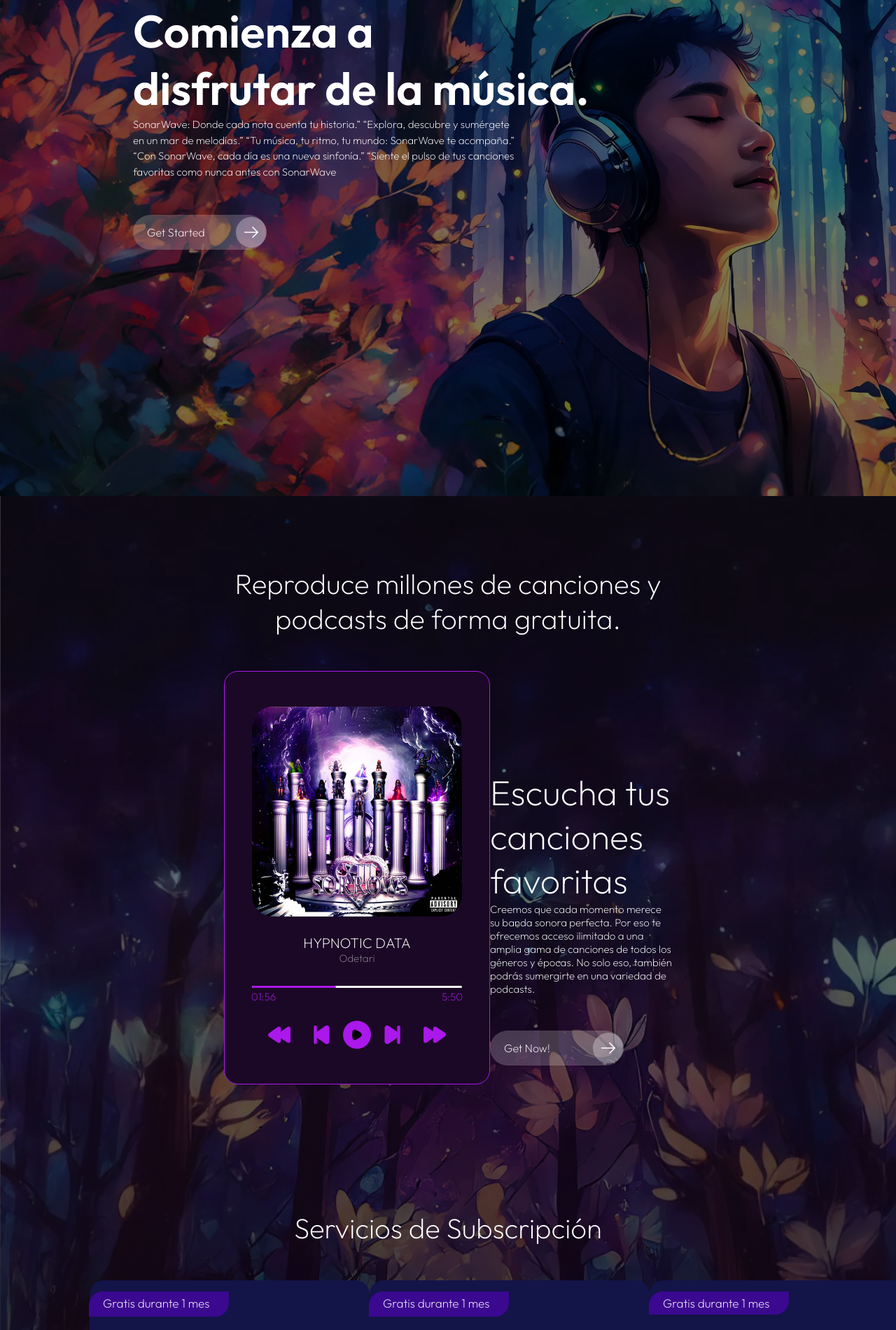
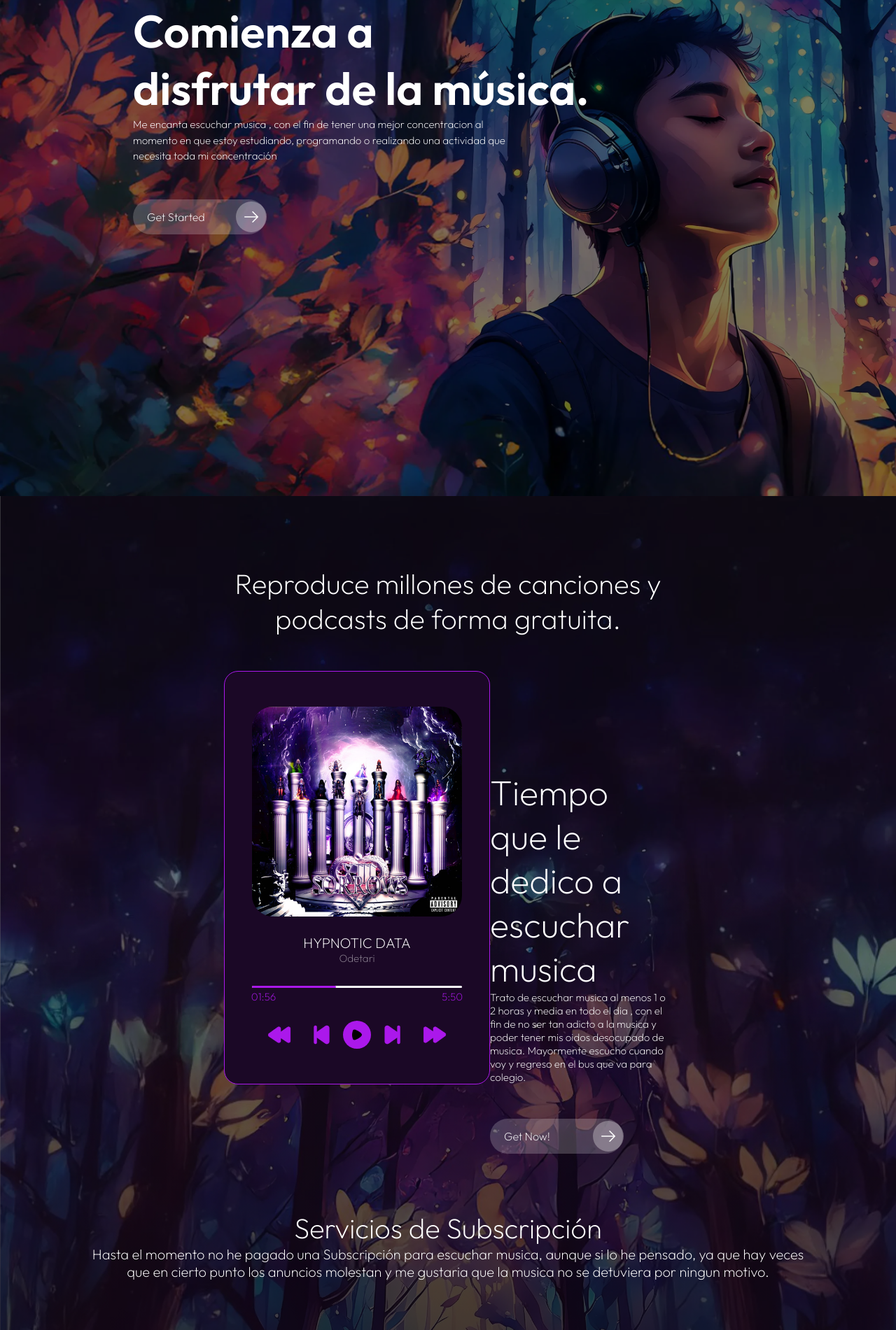
Before and after one commit to ndelacruz-2023048/Laboratorio-1-Enero, a plain HTML site: page pagina_interes.html in a window 1280 px wide. Shown: the part 261-2162 px from the top of the page at 70% size. Drawn offline with Linux system fonts and the light colour scheme; files whose address does not match are found by name.

Commit message:
Se termino de agregar informacion  a la pagina de interes

```diff
--- a/pagina_interes.html
+++ b/pagina_interes.html
@@ -1,7 +1,7 @@
 <!DOCTYPE html>
 <html lang="en">
 
-<head>
+<h>
     <meta charset="UTF-8">
     <meta name="viewport" content="width=device-width, initial-scale=1.0">
     <link rel="preconnect" href="https://fonts.googleapis.com">
@@ -9,7 +9,7 @@
     <link href="https://fonts.googleapis.com/css2?family=Outfit:wght@100..900&display=swap" rel="stylesheet">
     <link rel="stylesheet" href="./styles.css">
     <title>Document</title>
-</head>
+
 
 <body>
     <header class="header">
@@ -23,9 +23,9 @@
                 </div>
 
                 <nav class="navegacion__derecha">
-                    <li><a href="artistas.html">Artistas</a></li>
-                    <li><a href="ayuda.html">Ayuda</a></li>
-                    <li><a href="index.html">Principal</a></li>
+                    <li><a href="#">Artistas</a></li>
+                    <li><a href="#">Ayuda</a></li>
+                    <li><a href="#">Principal</a></li>
                 </nav>
 
             </div>
@@ -33,10 +33,7 @@
         <div class="header__titulo">
             <div class="textoPrincipal">
                 <h1 class="textoPrincipal__titulo">Comienza a<br>disfrutar de la música.</h1>
-                <p class="textoPrincipal__parrafo">SonarWave: Donde cada nota cuenta tu historia.” “Explora, descubre y
-                    sumérgete en un mar de melodías.” “Tu música, tu ritmo, tu mundo: SonarWave te acompaña.” “Con
-                    SonarWave, cada día es una nueva sinfonía.” “Siente el pulso de tus canciones favoritas como nunca
-                    antes con SonarWave
+                <p class="textoPrincipal__parrafo">Me encanta escuchar musica , con el fin de tener una mejor concentracion al momento en que estoy estudiando, programando o realizando una actividad que necesita toda mi concentración
                 </p>
                 <a class="textoPrincipal__label" href="https://www.google.com.gt/?hl=es">
                     <div class="started">
@@ -74,10 +71,8 @@
                 </div>
             </div>
             <div class="anuncio1">
-                <h2 class="anuncio1__titulo">Escucha tus canciones favoritas</h2>
-                <p class="anuncio1__parrafo"> Creemos que cada momento merece su banda sonora perfecta. Por eso te
-                    ofrecemos acceso ilimitado a una amplia gama de canciones de todos los géneros y épocas. No solo
-                    eso, también podrás sumergirte en una variedad de podcasts.</p>
+                <h2 class="anuncio1__titulo">Tiempo que le dedico a escuchar musica</h2>
+                <p class="anuncio1__parrafo"> Trato de escuchar musica al menos 1 o 2 horas y media en todo el dia , con el fin de no ser tan adicto a la musica y poder tener mis oidos desocupado de musica. Mayormente escucho cuando voy y regreso en el bus que va para colegio. </p>
                 <a class="textoPrincipal__label" href="#">
                     <div class="started">
                         <label class="started__label">Get Now!</label>
@@ -88,6 +83,7 @@
         </div>
         <div class="reproduce2">
             <h2 class="reproductorMockup__titulo">Servicios de Subscripción</h2>
+            <p class="reproduce3__subtitulo">Hasta el momento no he pagado una Subscripción para escuchar musica, aunque si lo he pensado, ya que hay veces que en cierto punto los anuncios molestan y me gustaria que la musica no se detuviera por ningun motivo.  </p>
             <div class="planes">
                 <div class="plan1">
                     <p class="plan1__premium">Premium</p>
@@ -130,6 +126,7 @@
         <div class="reproduce3">
             <div class="reproduce3__container">
                 <h2 class="reproduce3__titulo">Escucha a tu artista favorito</h2>
+                <p class="reproduce3__subtitulo">Trato de escuchar todo tipo de musica , ya que pienso que toda la musica tiene un buen ritmo, aunque trato de escuchar musica de los 90s. Otro dato es que regularmente esucho musica desde spotify y muy de vez en cuando de youtube music o youtube </p>
                 <div class="container3-imagenes">
                     <div class="container3-imagenes__container">
                         <img class="container3-imagenes__img" src="./sources//straykids.jpeg" alt="">
--- a/styles.css
+++ b/styles.css
@@ -1213,10 +1213,18 @@ header {
 .reproduce3__titulo {
     position: relative;
     color: #fff;
-    padding: 100px 0;
+    padding: 100px 0 0 0;
     font-size: 40px;
     text-align: center;
 
+}
+
+.reproduce3__subtitulo {
+    position: relative;
+    color: #fff;
+    padding-bottom: 50px;
+    text-align: center;
+    font-size: 20px;
 }
 
 .reproduce3 {
```
Also changed, not shown: sources/Nery-Perfil-2.png (added).
